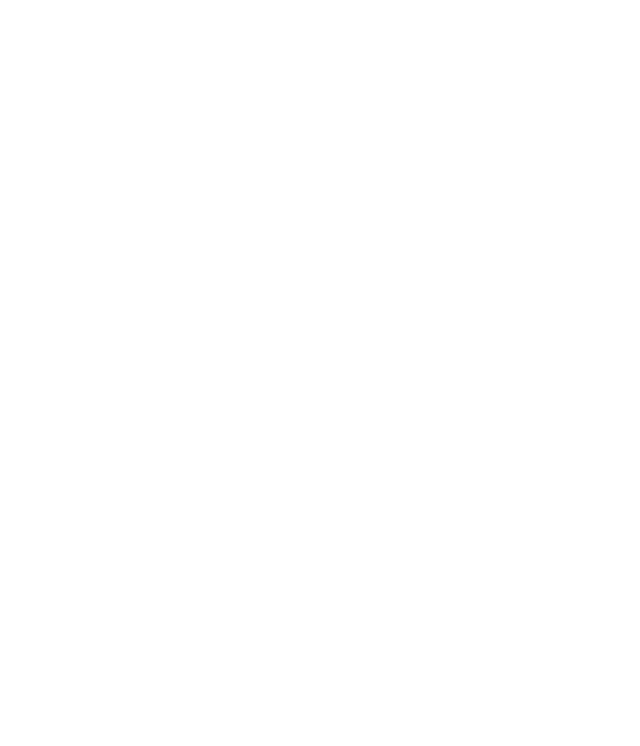
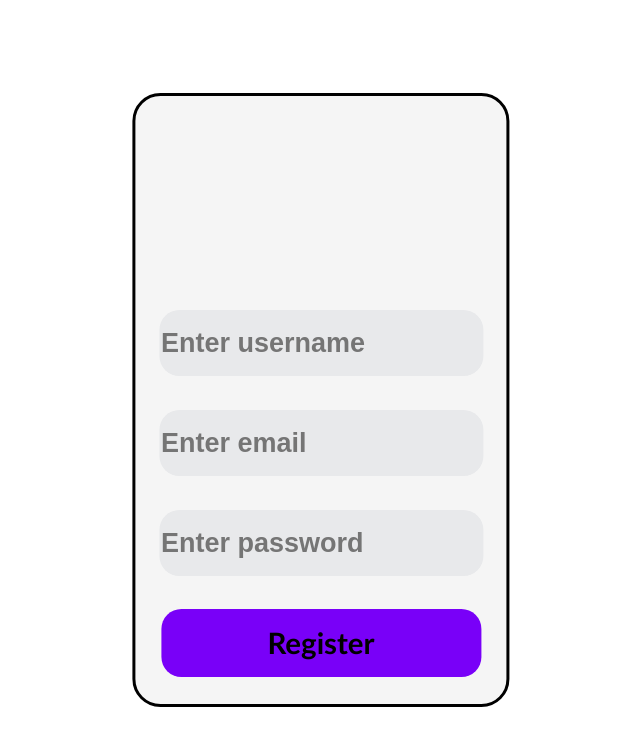
Before and after one commit to deadlightreal/mainProject, a PHP site: page /register.php in a window 1280 px wide. Before the commit the part shown is empty. Shown: the top 746 px of the page, without its empty margins (319-959 px from the left). Run offline with PHP 8.4, Linux system fonts and the light colour scheme.

Commit message:
Added Register Menu

```diff
--- a/register.php
+++ b/register.php
@@ -4,8 +4,19 @@
     <meta charset="UTF-8">
     <meta name="viewport" content="width=device-width, initial-scale=1.0">
     <title>Register</title>
+    <link rel="stylesheet" href="style.css">
 </head>
 <body>
+    <form action="createAccount.php" method="POST" class="main">
+        <div class="top">
 
+        </div>
+        <div class="inputs">
+            <input type="text" name="username" class="username" placeholder="Enter username" required> <br>
+            <input type="email" name="email" class="email" placeholder="Enter email" required> <br>
+            <input type="password" name="password" class="password" placeholder="Enter password" required>
+        </div>
+        <input type="submit" class="submit" value="Register">
+    </form>
 </body>
 </html>
--- /dev/null
+++ b/style.css
@@ -0,0 +1,93 @@
+body {
+    margin: 0;
+    padding: 0;
+}
+
+.main {
+    background-color: rgba(245, 245, 245, 1);
+    width: 29vw;
+    outline: solid;
+    outline-width: 3px;
+    height: 76vh;
+    border-radius: 25px;
+    left: 50vw;
+    top: 50vh;
+    position: absolute;
+    transform: translate(-50%, -50%);
+}
+
+.submit {
+    background-color: rgba(121, 0, 248, 1);
+    border-radius: 20px;
+    outline: none;
+    width: 25vw;
+    font-size: 2.3vw;
+    font-weight: bold;
+    font-family: 'Gill Sans', 'Gill Sans MT', Calibri, 'Trebuchet MS', sans-serif;
+    bottom: 4.5%;
+    height: 8.5vh;
+    position: absolute;
+    left: 50%;
+    transform: translate(-50%, 0);
+    cursor: pointer;
+    border: none;
+}
+
+.inputs {
+    background-color: rgba(250, 250, 250, 0);
+    bottom: 16vh;
+    position: absolute;
+    left: 50%;
+    width: 25vw;
+    height: 25vh;
+    transform: translate(-50%, 0);
+}
+
+.username {
+    width: 25vw;
+    height: 8vh;
+    border-radius: 20px;
+    font-weight: bold;
+    border: none;
+    outline: none;
+    font-size: 27px;
+    bottom: 100%;
+    position: absolute;
+    left: 50%;
+    transform: translate(-50%, 0);
+    background-color: rgba(232, 233, 235, 1);
+}
+
+.email {
+    width: 25vw;
+    height: 8vh;
+    border-radius: 20px;
+    font-weight: bold;
+    border: none;
+    outline: none;
+    font-size: 27px;
+    bottom: 50%;
+    position: absolute;
+    left: 50%;
+    transform: translate(-50%, 0);
+    background-color: rgba(232, 233, 235, 1);
+}
+
+.password {
+    width: 25vw;
+    height: 8vh;
+    border-radius: 20px;
+    font-weight: bold;
+    border: none;
+    outline: none;
+    font-size: 27px;
+    bottom: 0%;
+    position: absolute;
+    left: 50%;
+    transform: translate(-50%, 0);
+    background-color: rgba(232, 233, 235, 1);
+}
+
+.submit:hover {
+    background-color: rgb(133, 20, 255);
+}
```
Also changed, not shown: database.php (added, +9 -0 lines).
